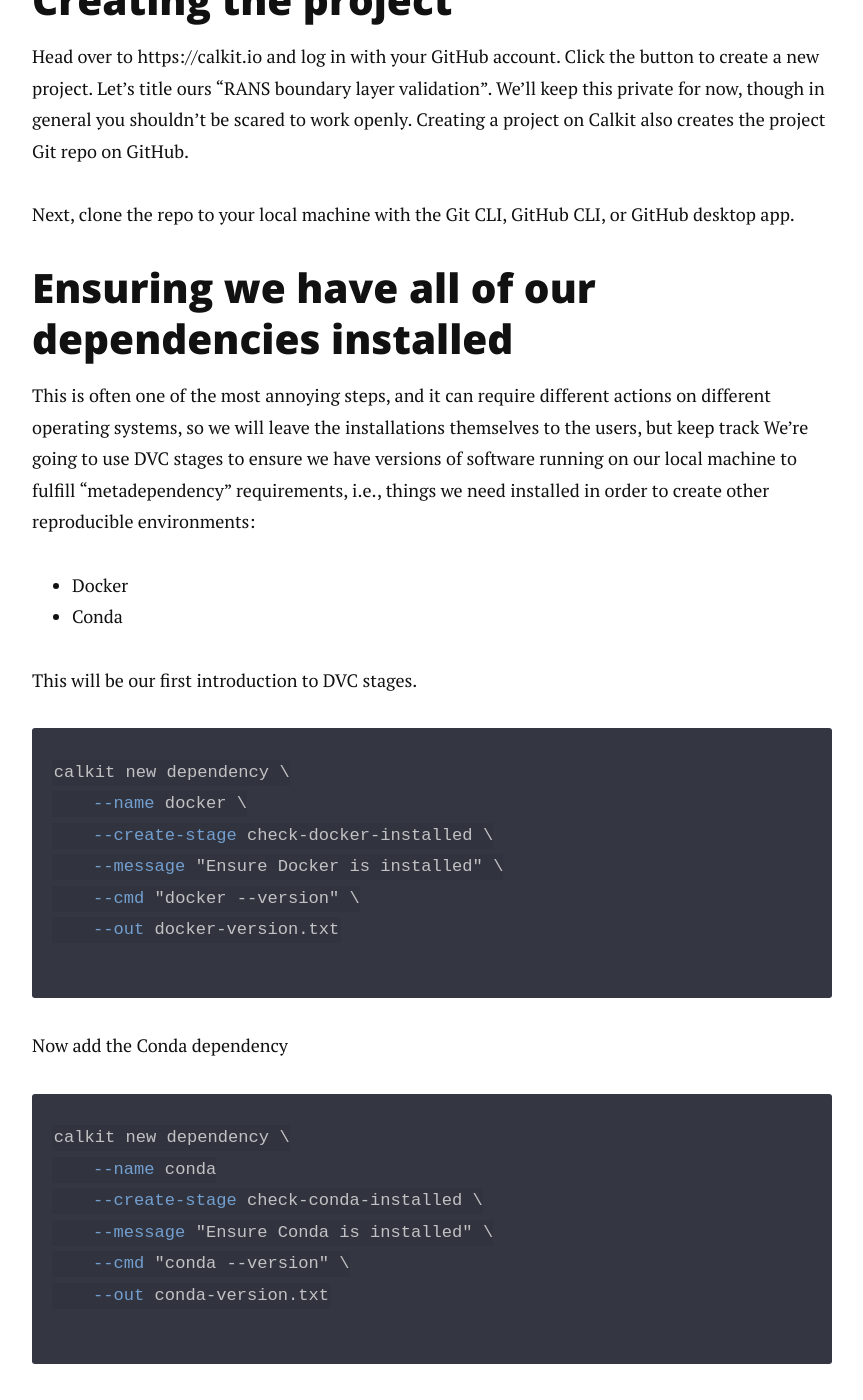
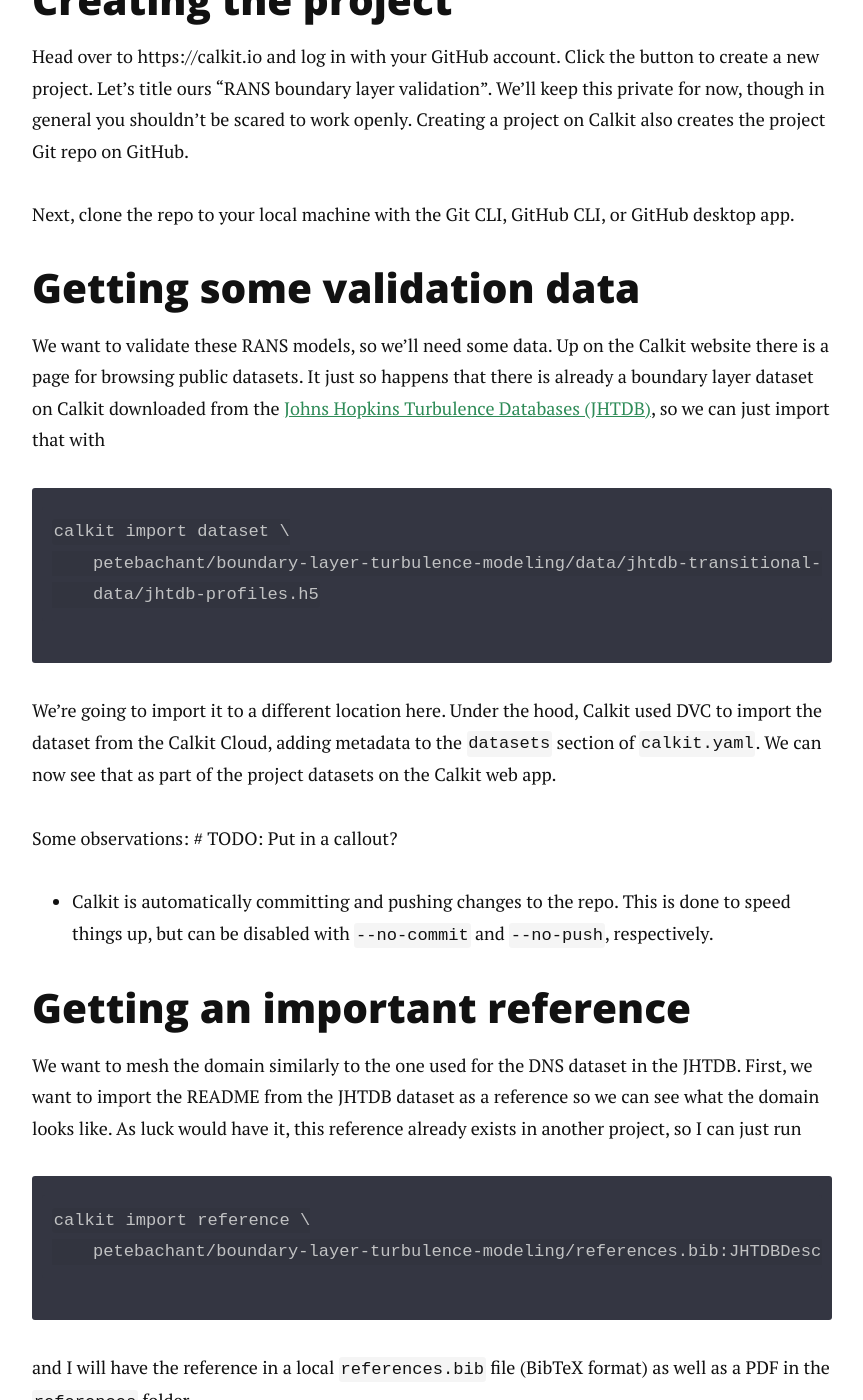
Before and after one commit to petebachant/petebachant.github.io, a Jekyll site: the page built from _posts/2024-10-15-reproducible-openfoam.markdown, in a window 1280 px wide and 1400 px high, scrolled down 2105 px. Shown: the whole window, without its empty margins (208-1071 px from the left). Built offline with Jekyll 4.4.1, drawn with Linux system fonts in a browser that asks for light colours; nearby versions of some CDN libraries; comment, search, counter and statistics services are not loaded.

Commit message:
Remove section about dependencies

````diff
--- a/_posts/2024-10-15-reproducible-openfoam.markdown
+++ b/_posts/2024-10-15-reproducible-openfoam.markdown
@@ -85,41 +85,6 @@
 
 Next, clone the repo to your local machine with the Git CLI, GitHub CLI,
 or GitHub desktop app.
-
-## Ensuring we have all of our dependencies installed
-
-This is often one of the most annoying steps,
-and it can require different actions on different operating systems,
-so we will leave the installations themselves to the users,
-but keep track
-We're going to use DVC stages to ensure we have versions of software
-running on our local machine to fulfill "metadependency" requirements, i.e.,
-things we need installed in order to create other reproducible environments:
-
-- Docker
-- Conda
-
-This will be our first introduction to DVC stages.
-
-```sh
-calkit new dependency \
-    --name docker \
-    --create-stage check-docker-installed \
-    --message "Ensure Docker is installed" \
-    --cmd "docker --version" \
-    --out docker-version.txt
-```
-
-Now add the Conda dependency
-
-```sh
-calkit new dependency \
-    --name conda
-    --create-stage check-conda-installed \
-    --message "Ensure Conda is installed" \
-    --cmd "conda --version" \
-    --out conda-version.txt
-```
 
 ## Getting some validation data
 
````
